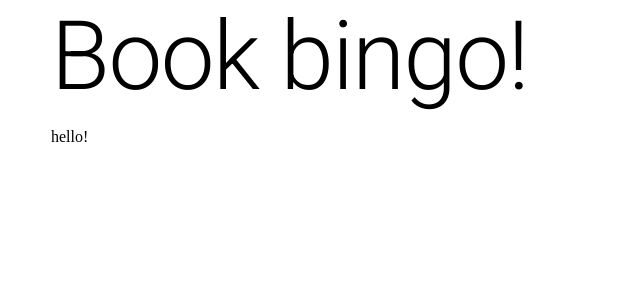
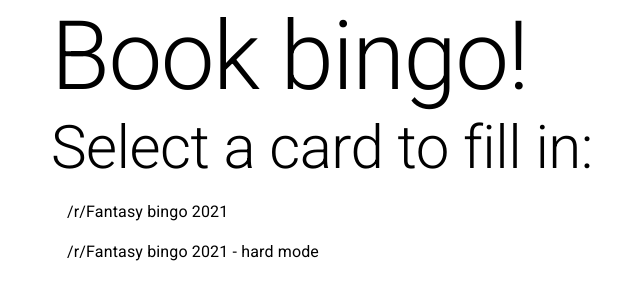
Before and after one commit to AHarman/book-bingo-next, a Next.js app: page / in a window 1280 px wide. Shown: the top 300 px of the page, without its empty margins (13-653 px from the left). Built offline with nearby package versions, Linux system fonts and the light colour scheme.

Commit message:
Add homepage list, fix buttons

```diff
--- a/components/card-grid.tsx
+++ b/components/card-grid.tsx
@@ -16,7 +16,7 @@ export default function CardGrid({ card }: CardGridProps): ReactElement {
 function CardSquare(square: Square, key: Key): ReactElement {
     return <Card key={key}>
         <CardContent>
-            <Typography variant="h3">{ square.title }</Typography>
+            <Typography variant="h5" component="h3">{ square.title }</Typography>
             <Typography variant="body1">{ square.description }</Typography>
         </CardContent>
     </Card>;
--- a/components/create-card/user-card-grid.tsx
+++ b/components/create-card/user-card-grid.tsx
@@ -37,8 +37,8 @@ function CardSquare({ square, linkPath, book }: CardSquareProps): ReactElement {
     const buttonText = book ? "Change selection" : "Select book";
     return <Card>
         <CardContent>
-            <Typography variant="h3">{ square.title }</Typography>
-            <Typography variant="h4">{book?.title}</Typography>
+            <Typography variant="h5" component="h3">{ square.title }</Typography>
+            <Typography variant="h6" component="h4">{book?.title}</Typography>
             { book ?
                 <img src={book.imageUrl} alt={`Cover image for ${book.title}`}/> :
                 <Typography variant="body1">{ square.description }</Typography>
--- a/pages/cards/[cardSlug]/create/select-book/[rowIndex]/[colIndex]/index.tsx
+++ b/pages/cards/[cardSlug]/create/select-book/[rowIndex]/[colIndex]/index.tsx
@@ -9,6 +9,7 @@ import CheckIcon from '@mui/icons-material/Check';
 import BookSearchResults from "components/create-card/book-search/search-results";
 import { ReactElement, useState } from "react";
 import { useSquareBookStore } from "hooks/useCardStore";
+import { NextLinkComposed } from "components/link";
 
 const SelectBook: NextPage<PageProps> = ({ card, square, row, column }) => {
     const [query, setQuery] = useState("");
@@ -37,7 +38,7 @@ function CurrentBook({ book, returnUrl }: CurrentBookProps): ReactElement {
         <img src={book.imageUrl} alt={`Cover image for ${book.imageUrl}`}/>
         <Typography>{book.title}</Typography>
         <Typography variant="body2">by <em>{book.author}</em></Typography>
-        <Button startIcon={<CheckIcon/>} href={returnUrl}>Confirm</Button>
+        <Button startIcon={<CheckIcon/>} to={returnUrl} component={NextLinkComposed}>Confirm</Button>
     </>;
 }
 
--- a/pages/index.tsx
+++ b/pages/index.tsx
@@ -1,7 +1,24 @@
+import { List, ListItemButton, Typography } from "@mui/material";
 import type { NextPage } from "next";
+import cards from "cards.json";
+import { Card } from "models/card";
+import { ReactElement } from "react";
+import { useRouter } from "next/router";
+import { NextLinkComposed } from "components/link";
 
 const Home: NextPage = () => {
-  return <p>hello!</p>;
+    return <>
+        <Typography variant="h2">Select a card to fill in:</Typography>
+        <List>
+            { cards.map(card => <CardListItem card={card} key={card.id}/>) }
+        </List>
+    </>;
 };
 
+function CardListItem({ card }: { card: Card }): ReactElement {
+    return <ListItemButton to={`/cards/${card.id}`} component={NextLinkComposed}>
+        <Typography>{card.name}</Typography>
+    </ListItemButton>;
+}
+
 export default Home;
```
